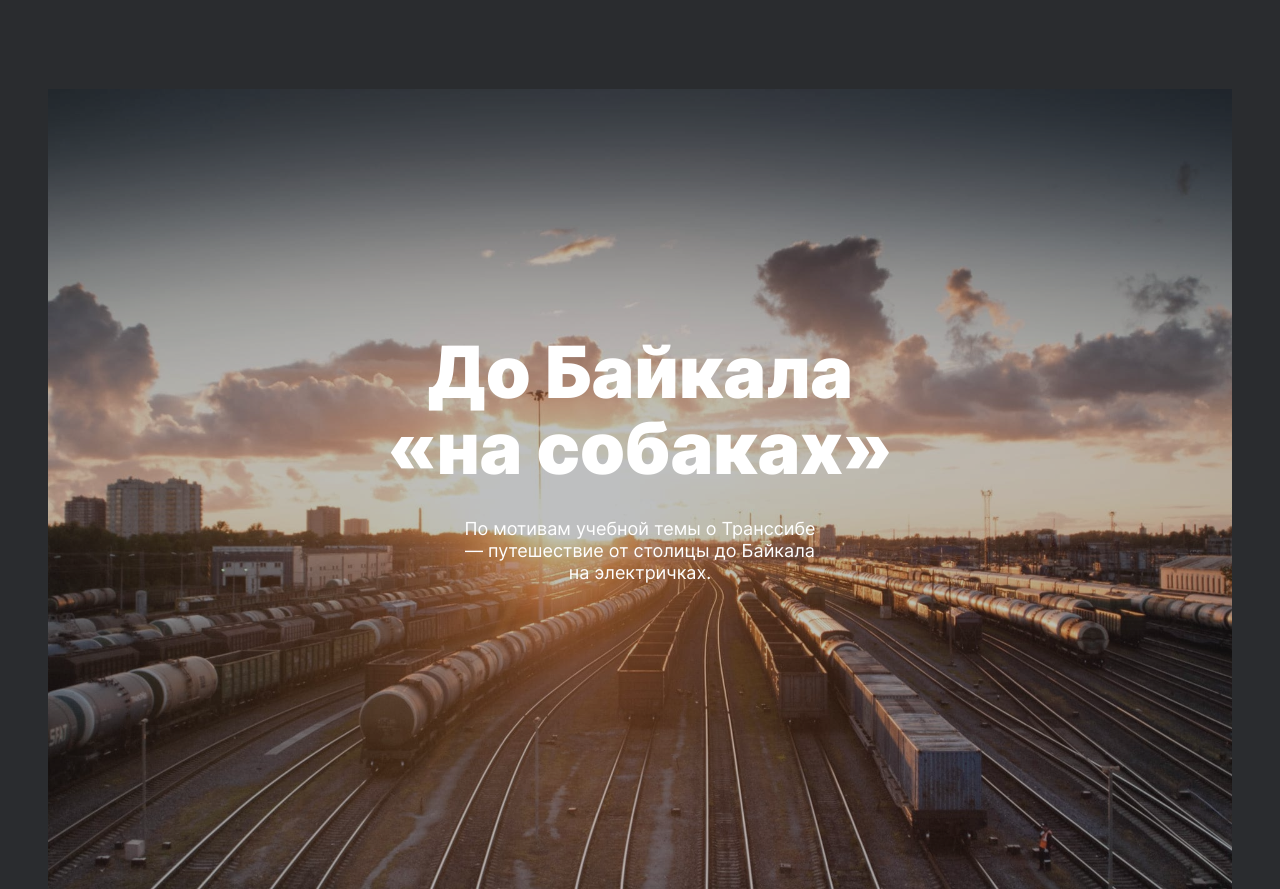
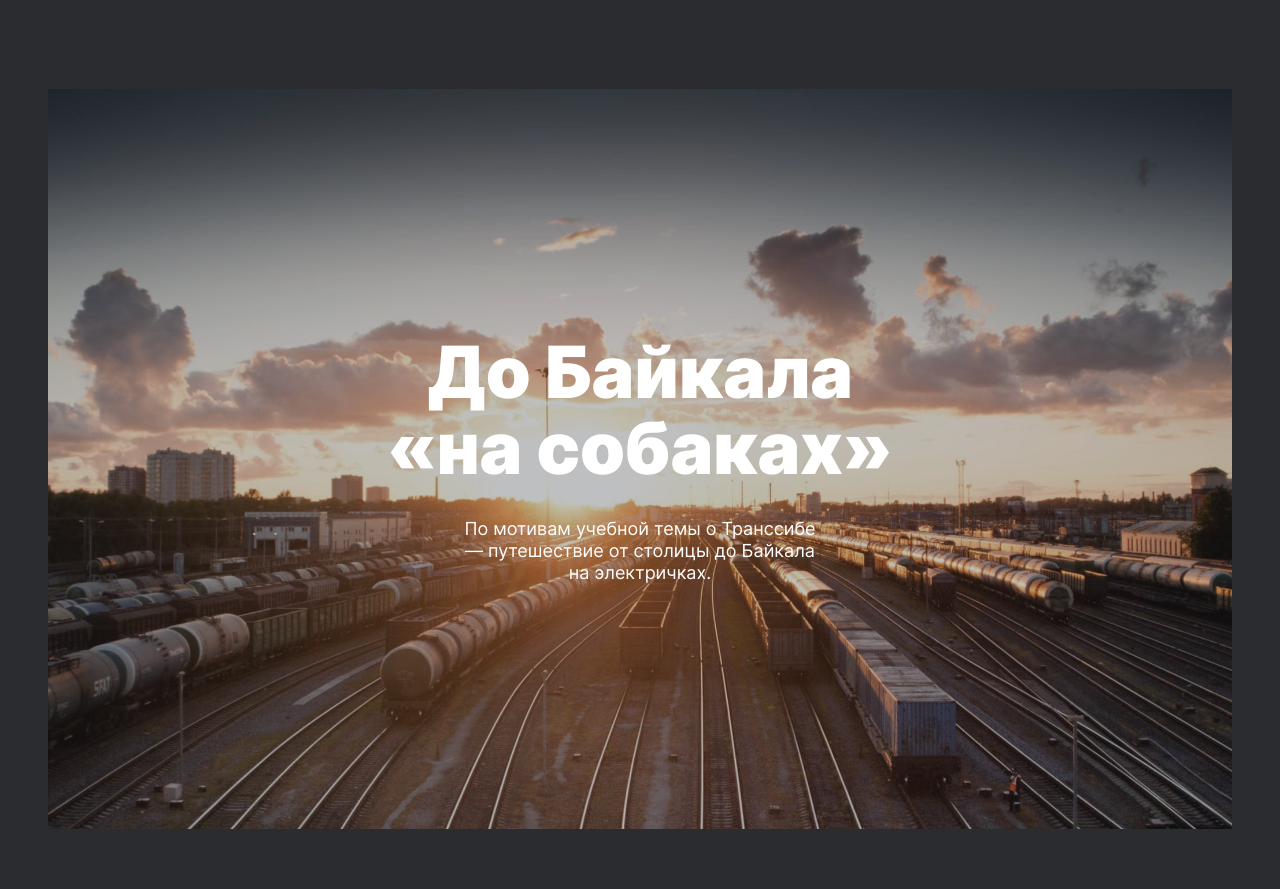
Before and after one commit to Alena-Nikolaevna/russian-travel, a plain HTML site: page index.html in a window 1280 px wide. Shown: the part 5915-6804 px from the top of the page. Drawn offline with Linux system fonts and the light colour scheme; files whose address does not match are found by name.

Commit message:
Исправление высоты блока

```diff
--- a/blocks/cover/__overlay/cover__overlay.css
+++ b/blocks/cover/__overlay/cover__overlay.css
@@ -1,7 +1,7 @@
 .cover__overlay {
   text-decoration: none;
   width: 100%;
-  min-height: calc(100vw*740/1184);
+  min-height: 740px;
   z-index: 1;
   display: block;
   position: relative;
@@ -27,6 +27,7 @@
   .cover__overlay {
     margin-right: 0;
     margin-left: 0;
+    min-height: calc(100vw*740/1184);
   }
 }
 
--- a/blocks/cover/cover.css
+++ b/blocks/cover/cover.css
@@ -1,6 +1,6 @@
 .cover {
   max-width: 1184px;
-  min-height: calc(100vw*740/1184);
+  min-height: 740px;
   margin: 92px auto 0;
   background-image: url(./../../images/cover-trains.jpg);
   background-position: center;
@@ -12,6 +12,7 @@
   .cover {
     margin-right: 0;
     margin-left: 0;
+    min-height: calc(100vw*740/1184);
   }
 }
 
```
